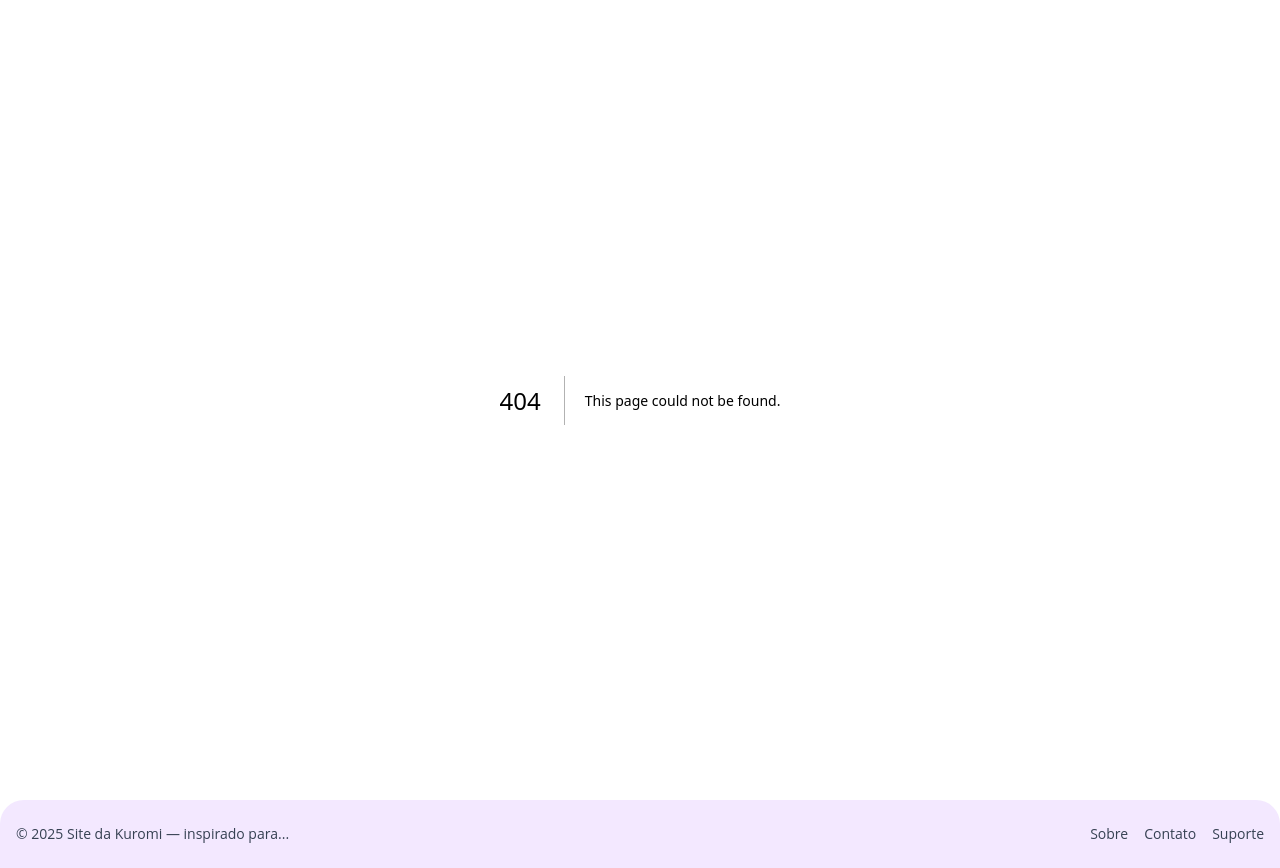
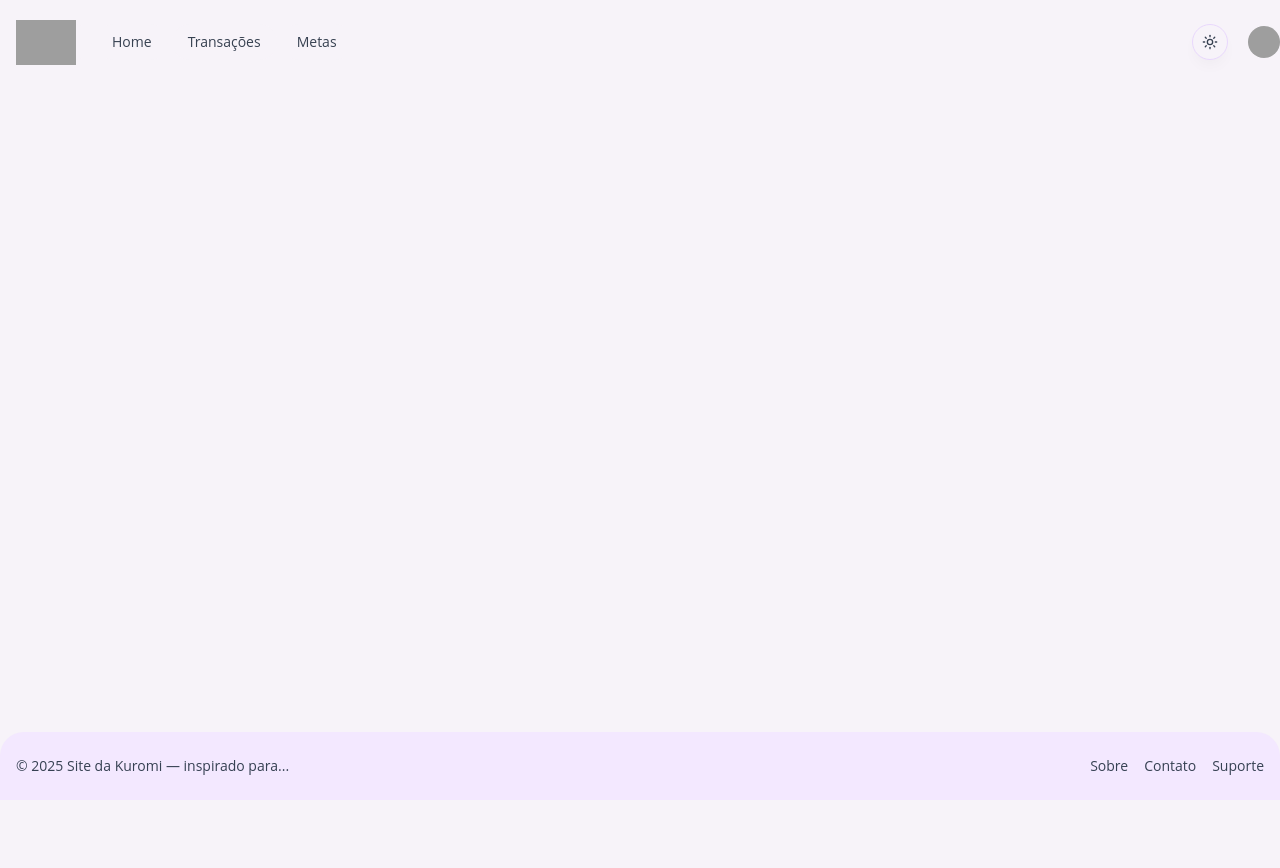
Before and after one commit to davithekid/finances, a Next.js app in the folder front-end/app/: page /profile in a window 1280 px wide. Before the commit this address had no page. After the commit the page ends 800 px from the top, so only its background shows below. Built offline with nearby package versions, Linux system fonts and the light colour scheme; grey boxes are pictures that could not be loaded.

Commit message:
feat(navbar): avatar dropdown

```diff
--- a/front-end/app/package.json
+++ b/front-end/app/package.json
@@ -11,6 +11,7 @@
   "dependencies": {
     "@radix-ui/react-accordion": "^1.2.12",
     "@radix-ui/react-alert-dialog": "^1.1.15",
+    "@radix-ui/react-avatar": "^1.1.10",
     "@radix-ui/react-dialog": "^1.1.15",
     "@radix-ui/react-dropdown-menu": "^2.1.16",
     "@radix-ui/react-label": "^2.1.7",
--- a/front-end/app/src/app/layout.jsx
+++ b/front-end/app/src/app/layout.jsx
@@ -30,6 +30,7 @@ export default function RootLayout({ children }) {
           enableSystem
           disableTransitionOnChange
         >
+
           {/* conteúdo cresce para empurrar o footer */}
           <main className="flex-1">{children}</main>
           <Footer />
--- a/front-end/app/src/app/page.jsx
+++ b/front-end/app/src/app/page.jsx
@@ -1,7 +1,9 @@
+import { AvatarDemo } from "@/components/Avatar/avatar";
 import { AccordionDemo } from "@/components/blocks/accordion/Accordion";
 import Footer from "@/components/blocks/Footer/Footer";
 import { NavigationMenuDemo } from "@/components/blocks/navbar/Navbar";
 import { SeparatorDemo } from "@/components/blocks/separator/separator";
+import { DropdownMenuDemo } from "@/components/dropdown/dropdownAvatar";
 import { ModeToggle } from "@/components/themes/mode-toggle";
 import { Separator } from "@/components/ui/separator";
 import Image from "next/image";
@@ -12,7 +14,10 @@ export default function Home() {
       <nav>
         <header className="mx-auto container flex justify-between py-6">
           <NavigationMenuDemo />
+          <div className="ml-auto flex gap-5">
           <ModeToggle />
+          <DropdownMenuDemo/>
+          </div>
         </header>
       </nav>
 
--- /dev/null
+++ b/front-end/app/src/app/profile/page.jsx
@@ -0,0 +1,19 @@
+import { NavigationMenuDemo } from "@/components/blocks/navbar/Navbar";
+import { DropdownMenuDemo } from "@/components/dropdown/dropdownAvatar";
+import { ModeToggle } from "@/components/themes/mode-toggle";
+
+export default function Profile() {
+    return (
+        <>
+            <nav>
+                <header className="mx-auto container flex justify-between py-6">
+                    <NavigationMenuDemo />
+                    <div className="ml-auto flex gap-5">
+                        <ModeToggle />
+                        <DropdownMenuDemo />
+                    </div>
+                </header>
+            </nav>
+        </>
+    )
+}
--- /dev/null
+++ b/front-end/app/src/components/Avatar/avatar.jsx
@@ -0,0 +1,18 @@
+import {
+  Avatar,
+  AvatarFallback,
+  AvatarImage,
+} from "@/components/ui/avatar"
+
+export function AvatarDemo() {
+  return (
+    <div className="flex flex-row flex-wrap items-center gap-12">
+      <Avatar>
+        <AvatarImage src="https://github.com/shadcn.png" alt="@shadcn" />
+        <AvatarFallback>CN</AvatarFallback>
+      </Avatar>
+      </div>
+
+
+  )
+}
--- a/front-end/app/src/components/blocks/card/card.jsx
+++ b/front-end/app/src/components/blocks/card/card.jsx
@@ -16,26 +16,27 @@ import { FaMoneyCheckAlt } from "react-icons/fa";
 const cards = [
     {
         id: 1,
-        title: 'Saldo Atual',
+        title: "Saldo Atual",
         icon: FaMoneyCheckAlt,
-        price: "R$40,00",
-        footer: 'Total disponivel'
+        price: "R$ 40,00",
+        footer: "Total disponível",
     },
     {
         id: 2,
-        title: 'Receitas do mes',
+        title: "Receitas do mês",
         icon: FaMoneyCheckAlt,
-        price: "R$40,00",
-        footer: 'Total disponivel'
+        price: "R$ 40,00",
+        footer: "Total disponível",
     },
     {
         id: 3,
-        title: 'Despesas do mes',
+        title: "Despesas do mês",
         icon: FaMoneyCheckAlt,
-        price: "R$40,00",
-        footer: 'Total disponivel'
+        price: "R$ 40,00",
+        footer: "Total disponível",
     },
-]
+];
+
 
 
 export function CardDemo() {
@@ -47,7 +48,7 @@ export function CardDemo() {
                         <CardHeader>
                             <CardTitle className={"lg:text-xl"}>{card.title}</CardTitle>
                             <CardAction className={'text-2xl'}>
-                                <card.icon/>
+                                <card.icon />
                             </CardAction>
                         </CardHeader>
                         <CardContent>
--- /dev/null
+++ b/front-end/app/src/components/dropdown/dropdownAvatar.jsx
@@ -0,0 +1,43 @@
+import { Button } from "@/components/ui/button"
+import {
+  DropdownMenu,
+  DropdownMenuContent,
+  DropdownMenuGroup,
+  DropdownMenuItem,
+  DropdownMenuLabel,
+  DropdownMenuPortal,
+  DropdownMenuSeparator,
+  DropdownMenuShortcut,
+  DropdownMenuSub,
+  DropdownMenuSubContent,
+  DropdownMenuSubTrigger,
+  DropdownMenuTrigger,
+} from "@/components/ui/dropdown-menu"
+import { AvatarDemo } from "../Avatar/avatar"
+import Link from "next/link"
+
+export function DropdownMenuDemo() {
+  return (
+    <DropdownMenu>
+      <DropdownMenuTrigger asChild>
+      <AvatarDemo/>
+      </DropdownMenuTrigger>
+      <DropdownMenuContent className="w-full" align="center">
+        <DropdownMenuLabel>My Account</DropdownMenuLabel>
+
+        <DropdownMenuGroup>
+          <DropdownMenuItem>
+             <Link href="/profile">Perfil</Link>
+            <DropdownMenuShortcut>⇧⌘P</DropdownMenuShortcut>
+          </DropdownMenuItem>
+
+        </DropdownMenuGroup>
+
+        <DropdownMenuItem>
+          Log out
+          <DropdownMenuShortcut>⇧⌘Q</DropdownMenuShortcut>
+        </DropdownMenuItem>
+      </DropdownMenuContent>
+    </DropdownMenu>
+  )
+}
--- /dev/null
+++ b/front-end/app/src/components/ui/avatar.jsx
@@ -0,0 +1,47 @@
+"use client"
+
+import * as React from "react"
+import * as AvatarPrimitive from "@radix-ui/react-avatar"
+
+import { cn } from "@/lib/utils"
+
+function Avatar({
+  className,
+  ...props
+}) {
+  return (
+    <AvatarPrimitive.Root
+      data-slot="avatar"
+      className={cn("relative flex size-8 shrink-0 overflow-hidden rounded-full", className)}
+      {...props} />
+  );
+}
+
+function AvatarImage({
+  className,
+  ...props
+}) {
+  return (
+    <AvatarPrimitive.Image
+      data-slot="avatar-image"
+      className={cn("aspect-square size-full", className)}
+      {...props} />
+  );
+}
+
+function AvatarFallback({
+  className,
+  ...props
+}) {
+  return (
+    <AvatarPrimitive.Fallback
+      data-slot="avatar-fallback"
+      className={cn(
+        "bg-muted flex size-full items-center justify-center rounded-full",
+        className
+      )}
+      {...props} />
+  );
+}
+
+export { Avatar, AvatarImage, AvatarFallback }
```
Also changed, not shown: 1 other file (tests, documents, lock files or other folders).
